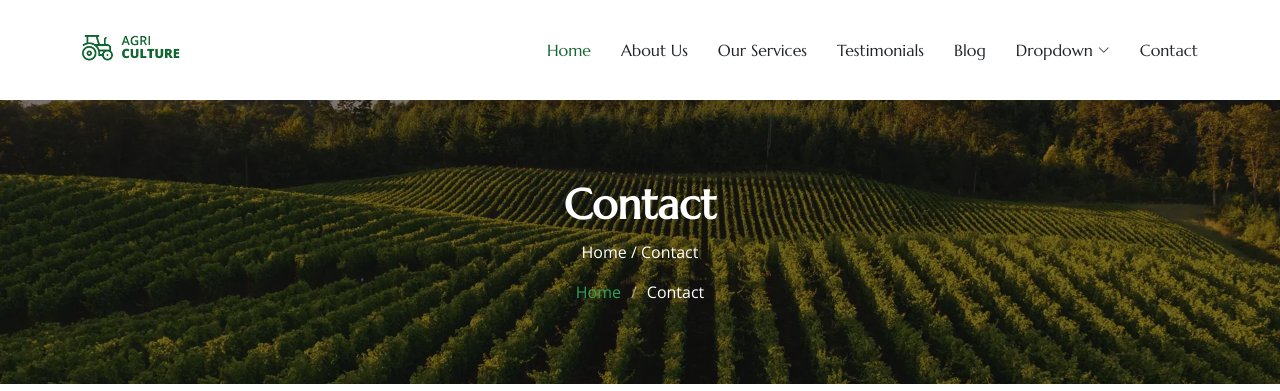
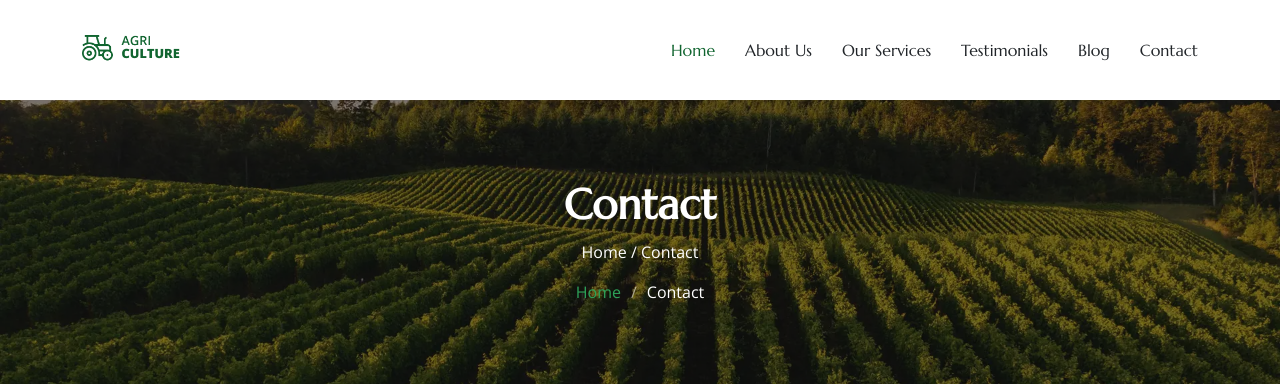
Before and after one commit to Otieno-clinton/Crop_recommendation_final_project, a Django app: page /contact/ in a window 1280 px wide. Shown: the top 391 px of the page. Run offline with Django 5.2, Linux system fonts and the light colour scheme; parts of the project's set-up code (start-up, migrations or seed data) failed here and were passed over; some libraries are stand-ins or nearby versions.

Commit message:
Update contact.html

```diff
--- a/templates/contact.html
+++ b/templates/contact.html
@@ -9,8 +9,7 @@
   <meta name="keywords" content="">
     {% load static %}
 
-  <!-- Favicons -->
-  <link href="{% static 'assets/img/favicon.png' %}" rel="icon">
+
   <link href="{% static 'assets/img/apple-touch-icon.png' %}" rel="apple-touch-icon">
 
   <!-- Fonts -->
@@ -37,7 +36,7 @@
     <div class="container-fluid container-xl position-relative d-flex align-items-center justify-content-between">
 
       <a href="index.html" class="logo d-flex align-items-center">
-        <!-- Uncomment the line below if you also wish to use an image logo -->
+
         <img src="{% static 'assets/img/logo.png' %}" alt="AgriCulture">
         <!-- <h1 class="sitename">AgriCulture</h1>  -->
       </a>
@@ -49,23 +48,6 @@
           <li><a href="{% url 'services' %}">Our Services</a></li>
           <li><a href="{% url 'testimonials' %}">Testimonials</a></li>
           <li><a href="{% url 'blog' %}">Blog</a></li>
-          <li class="dropdown"><a href="#"><span>Dropdown</span> <i class="bi bi-chevron-down toggle-dropdown"></i></a>
-            <ul>
-              <li><a href="#">Dropdown 1</a></li>
-              <li class="dropdown"><a href="#"><span>Deep Dropdown</span> <i class="bi bi-chevron-down toggle-dropdown"></i></a>
-                <ul>
-                  <li><a href="#">Deep Dropdown 1</a></li>
-                  <li><a href="#">Deep Dropdown 2</a></li>
-                  <li><a href="#">Deep Dropdown 3</a></li>
-                  <li><a href="#">Deep Dropdown 4</a></li>
-                  <li><a href="#">Deep Dropdown 5</a></li>
-                </ul>
-              </li>
-              <li><a href="#">Dropdown 2</a></li>
-              <li><a href="#">Dropdown 3</a></li>
-              <li><a href="#">Dropdown 4</a></li>
-            </ul>
-          </li>
           <li><a href="{% url 'contact' %}">Contact</a></li>
         </ul>
         <i class="mobile-nav-toggle d-xl-none bi bi-list"></i>
@@ -109,7 +91,7 @@
 
             <div class="info">
               <h3>Get in touch</h3>
-              <p>Et id eius voluptates atque nihil voluptatem enim in tempore minima sit ad mollitia commodi minus.</p>
+
 
               <div class="info-item d-flex">
                 <i class="bi bi-geo-alt flex-shrink-0"></i>
@@ -251,17 +233,6 @@
             </ul>
           </div>
 
-          <div class="col-lg-2 col-md-3 footer-links">
-{#            <h4>Nobis illum</h4>#}
-{#            <ul>#}
-{#              <li><a href="#">Ipsam</a></li>#}
-{#              <li><a href="#">Laudantium dolorum</a></li>#}
-{#              <li><a href="#">Dinera</a></li>#}
-{#              <li><a href="#">Trodelas</a></li>#}
-{#              <li><a href="#">Flexo</a></li>#}
-{#            </ul>#}
-          </div>
-
         </div>
       </div>
     </div>
```
